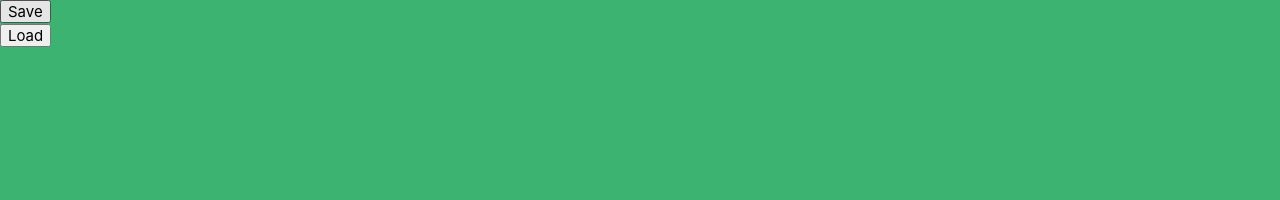
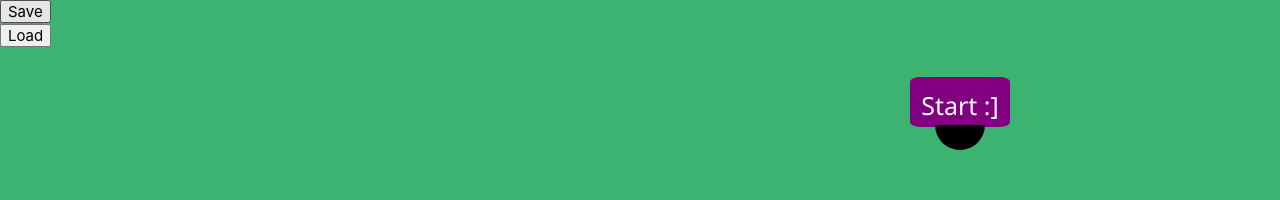
Before and after one commit to AlbinSidas/FlowChart, a website built with webpack: page static/views/index.html in a window 1280 px wide. Shown: the top 200 px of the page. Built offline with nearby package versions, Linux system fonts and the light colour scheme.

Commit message:
works with the master merge

```diff
--- a/scripts/container.js
+++ b/scripts/container.js
@@ -91,8 +91,6 @@ class Container extends View {
             if (this.markedObject.length != 0 && e.shiftKey == false) {
                 this.removeMarked();
             }
-            console.log(this.markedObject)
-            console.log(e)
             this.markedObject[this.markedObject.length] = obj;
         }
     }
--- a/scripts/startNode.js
+++ b/scripts/startNode.js
@@ -7,14 +7,15 @@ import eventEmitter from 'Singletons/event-emitter.js';
 class StartNode extends View {
 
     constructor(id){
-        super('<div>Start :)</div>')
+        super();
+        this.setHtml('<div>Start :]</div>');
 
         this.onClick = this.onClick.bind(this);
 
         this.posX = 910;
         this.posY = 30;
 
-        this.element.classList.add(style.startnode);
+        this.element.classList.add("startnode");
         this.element.setAttribute("style", 'margin-top:'+this.posY+'px; margin-left:'+this.posX+'px;');
 
         this.id = id;
--- a/static/styling/style.css
+++ b/static/styling/style.css
@@ -64,14 +64,14 @@ body{
 
 .startnode{
     background-color: purple;
-    height: 5vh;
-    width: 5vw;
+    height: 50px;
+    width: 100px;
     position: absolute;
     border-radius: 10%;
     color: white;
-    padding: 5px;
+    padding: 10px;
     text-align: center;
-    font-size: 3vh;
+    font-size: 25px;
     z-index: 5;
     font-family: 'Segoe UI', Tahoma, Geneva, Verdana, sans-serif;
 }
@@ -110,8 +110,8 @@ body{
     border-radius: 0px 0px 27.5px 27.5px;
     width: 50px;
     height: 25px;
-    margin-top: 2vh;
-    margin-left: 1.2vw;
+    margin-top: 0px;
+    margin-left: 15px;
     background-color: black;
     cursor: pointer;
     z-index: 3;
```
Also changed, not shown: dist/bundle.js. Lines whose indentation alone changed are shown as unchanged.
